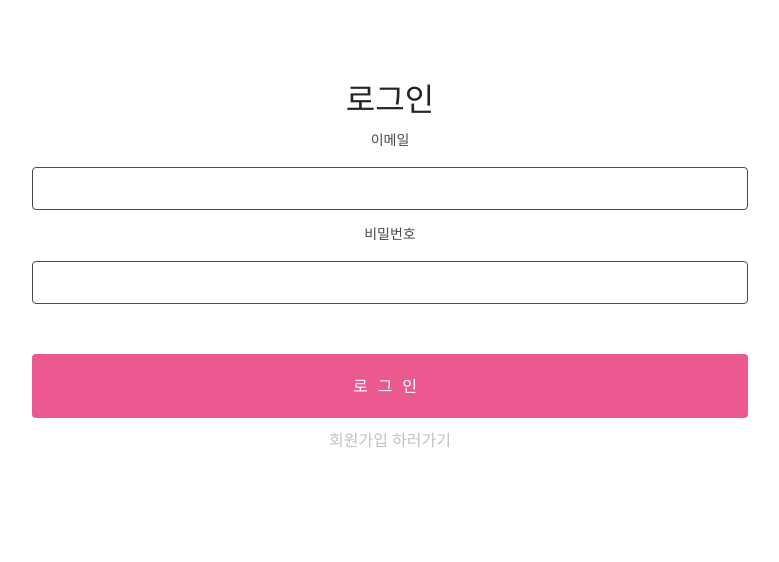
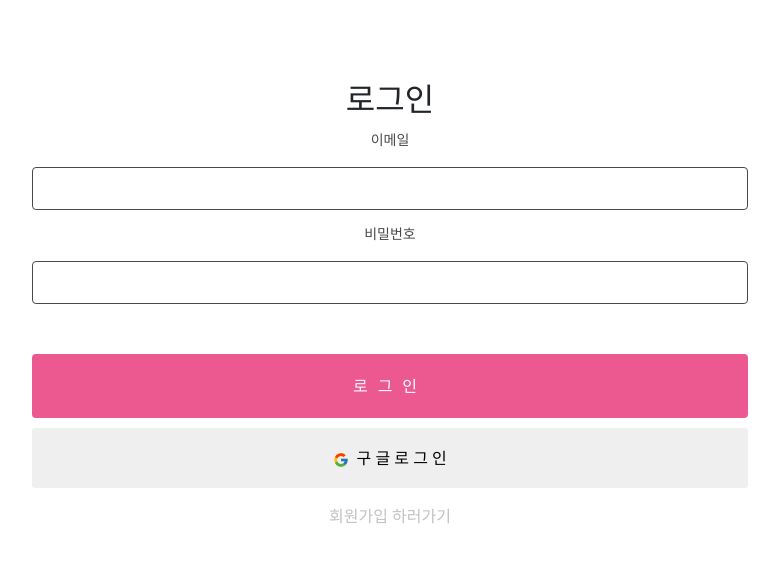
Before and after one commit to Min-hh-k/chatProject, a React (Create React App) app: page /login in a window 1280 px wide. Shown: the top 562 px of the page, without its empty margins (250-1029 px from the left). Built offline with nearby package versions, Linux system fonts and the light colour scheme; no server answers.

Commit message:
feat : 구글 로그인 완료

```diff
--- a/src/pages/ChatPage/Side/UserScreen.js
+++ b/src/pages/ChatPage/Side/UserScreen.js
@@ -40,7 +40,7 @@ function UserScreen() {
   return (
     <div>
       <h3>
-        <IoIosChatboxes />
+        {/* <IoIosChatboxes /> */}
         chatProject
       </h3>
 
--- /dev/null
+++ b/src/pages/LoginPage/GoogleLogin.js
@@ -0,0 +1,50 @@
+import { GoogleAuthProvider, signInWithPopup } from "firebase/auth";
+import React from "react";
+import styled from "styled-components";
+import { appAuth } from "../../firebase";
+import { FcGoogle } from "react-icons/fc";
+
+function GoogleLogin() {
+  //! 구글로그인
+  const onSubmitGoogle = () => {
+    const provider = new GoogleAuthProvider(); // provider를 구글로 설정
+
+    signInWithPopup(appAuth, provider) // popup을 이용한 signup
+      .then((data) => {
+        // console.log(data);
+      })
+      .catch((err) => {
+        console.log(err);
+      });
+  };
+
+  return (
+    <Wrapper>
+      <GoogleBtn onClick={onSubmitGoogle}>
+        <FcGoogle style={{marginRight: "0.2rem"}}/> 구 글 로 그 인
+      </GoogleBtn>
+    </Wrapper>
+  );
+}
+
+export default GoogleLogin;
+
+const Wrapper = styled.div`
+  display: flex;
+  flex-direction: column;
+  justify-content: center;
+  align-items: center;
+  width: 70%;
+`;
+
+const GoogleBtn = styled.button`
+  width: 80%;
+  height: 60px;
+  border: none;
+  border-radius: 3px;
+  margin-bottom: 1rem;
+
+  :hover {
+    background-color: #b7b7b7;
+  }
+`;
--- a/src/pages/LoginPage/LoginPage.js
+++ b/src/pages/LoginPage/LoginPage.js
@@ -4,9 +4,14 @@ import "./LoginPage.css";
 import styled from "styled-components";
 import { Link, useNavigate } from "react-router-dom";
 import { appAuth } from "../../firebase";
-import { signInWithEmailAndPassword } from "firebase/auth";
+import {
+  GoogleAuthProvider,
+  signInWithEmailAndPassword,
+  signInWithPopup,
+} from "firebase/auth";
 import { useDispatch, useSelector } from "react-redux";
 import setUser from "../../redux/actions/userAction";
+import GoogleLogin from "./GoogleLogin";
 
 function LoginPage() {
   const {
@@ -25,10 +30,11 @@ function LoginPage() {
   // navigate
   const navigate = useNavigate();
 
-  const dispatch = useDispatch();
-  // 리덕스 값 가져오기
+  // const dispatch = useDispatch();
+
+  // 리덕스 값 가져오기 테스트용
   const reduxValueTest = useSelector((state) => state.user);
-  console.log(reduxValueTest)
+  console.log(reduxValueTest);
 
   //! 파이어베이스 로그인
   const onSubmit = async (data) => {
@@ -66,6 +72,8 @@ function LoginPage() {
   password.current = watch("password");
   // console.log(password.current);
 
+
+
   return (
     <Wrapper>
       <Title>로그인</Title>
@@ -97,11 +105,12 @@ function LoginPage() {
         {errorForm && <span>{errorForm}</span>}
 
         <input value="로그인" type="submit" disabled={loading} />
+      </form>
+      <GoogleLogin />
 
-        <Link to="/register" style={{ color: "#9999", textDecoration: "none" }}>
-          회원가입 하러가기
-        </Link>
-      </form>
+      <Link to="/register" style={{ color: "#9999", textDecoration: "none" }}>
+        회원가입 하러가기
+      </Link>
     </Wrapper>
   );
 }
```
